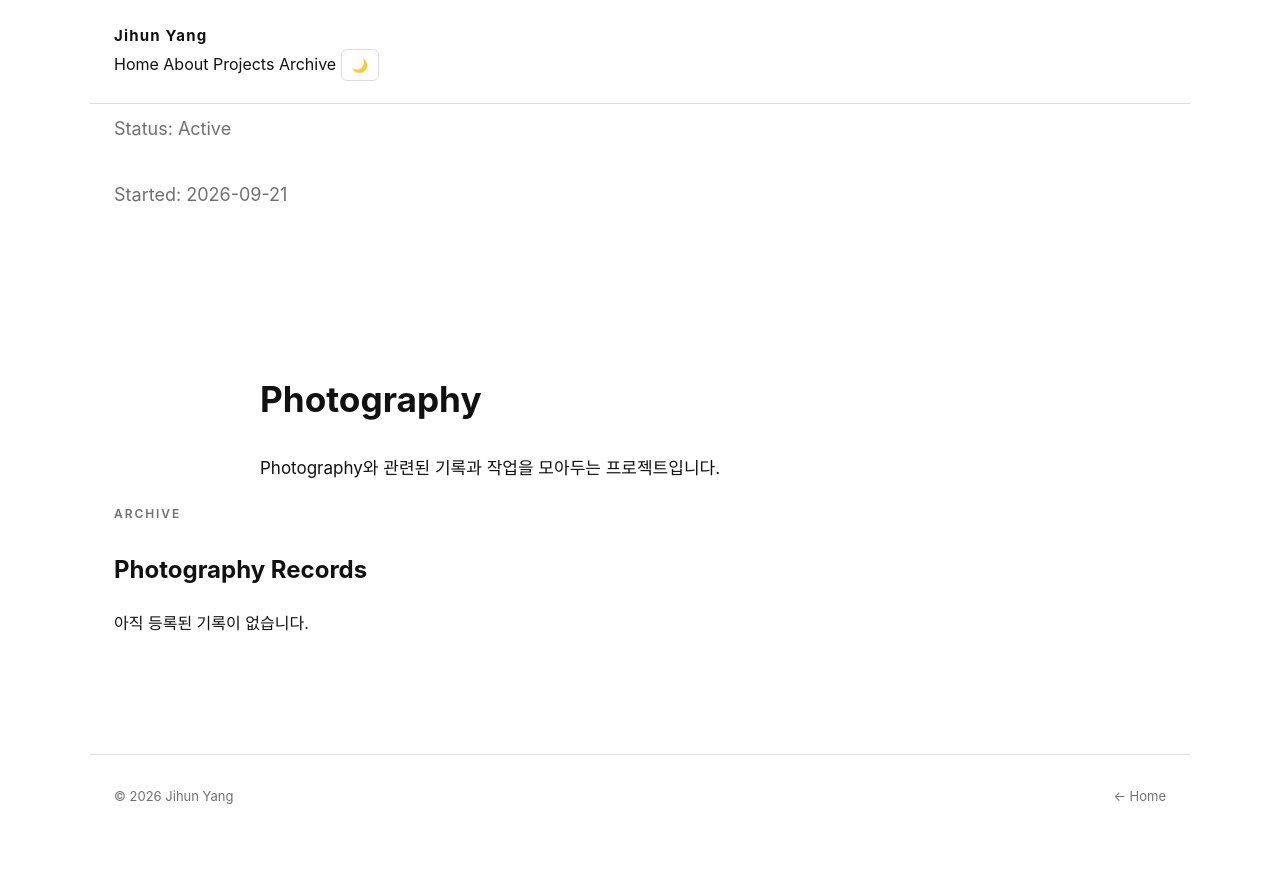
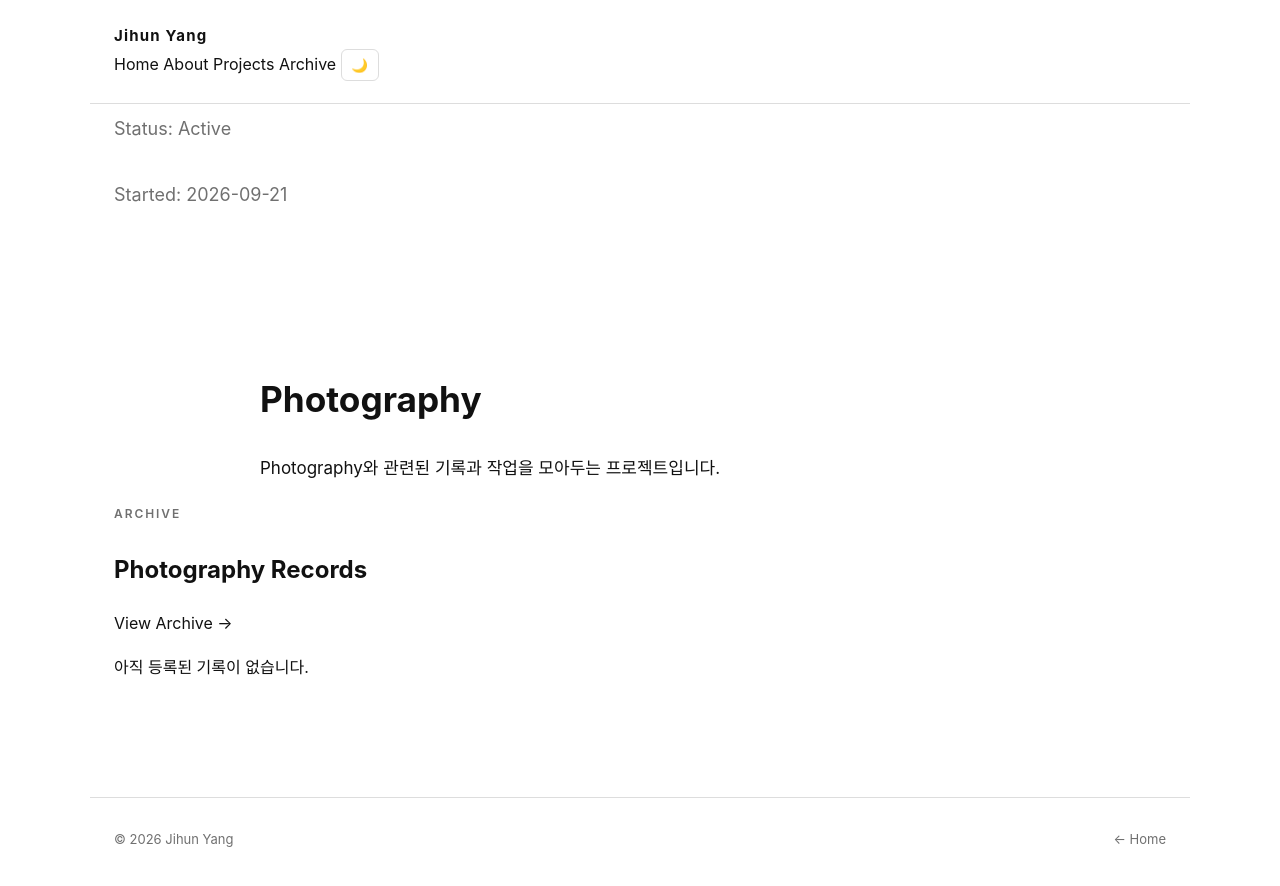
Before and after one commit to JihunYangKR/JihunYangKR.github.io, a Jekyll site: the page built from _projects/photography.md, in a window 1280 px wide and 900 px high, scrolled down 402 px. Shown: the top 886 px of the window. Built offline with Jekyll 4.4.1, drawn with Linux system fonts in a browser that asks for light colours; before the commit the page ends 1259 px from its top, so only the background shows below that.

Commit message:
feat: improve project archive navigation

```diff
--- a/_layouts/project.html
+++ b/_layouts/project.html
@@ -11,7 +11,7 @@
     >
 
     <title>
-        {{ page.title }} — {{ site.title }}
+        {{ page.title | escape }} — {{ site.title | escape }}
     </title>
 
     <meta
@@ -138,6 +138,8 @@
 
         <div class="section-header">
 
+            <div>
+
                 <p class="eyebrow">
                     ARCHIVE
                 </p>
@@ -148,9 +150,21 @@
 
             </div>
 
+            {% if page.archive %}
+                <a
+                    href="{{ '/archive/' | append: page.slug | append: '/' | relative_url }}"
+                >
+                    View Archive →
+                </a>
+            {% endif %}
+
+        </div>
+
 
         {% assign project_records = site.posts
-            | where_exp: "post", "post.categories contains page.slug" %}
+            | where_exp: "post", "post.categories contains page.slug"
+            | sort: "date"
+            | reverse %}
 
         {% if project_records.size > 0 %}
 
```
Lines whose indentation alone changed are shown as unchanged.
